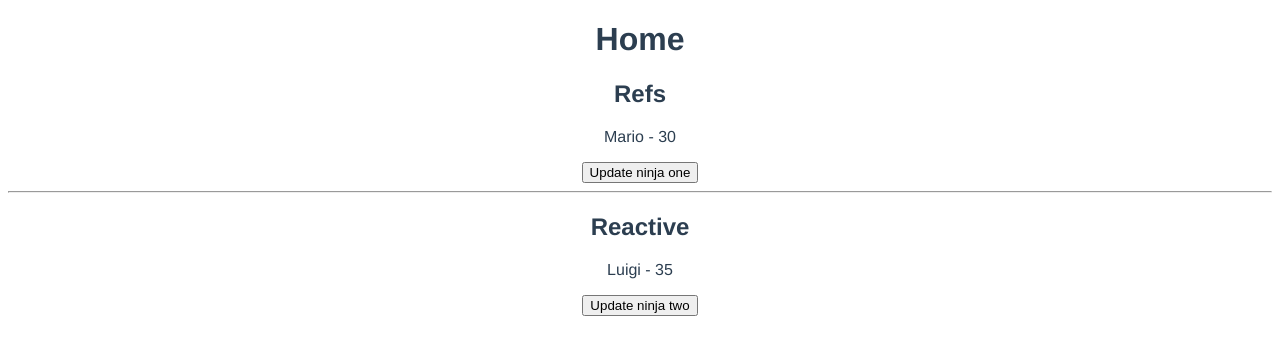
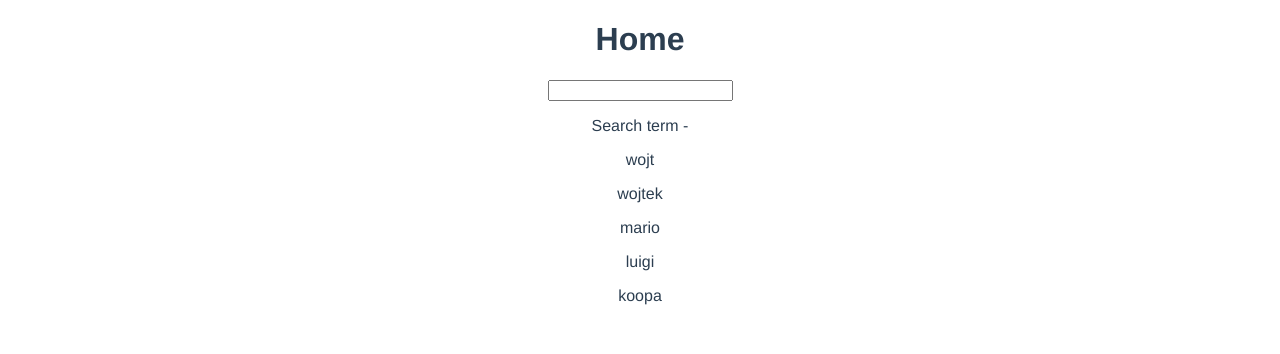
Before and after one commit to caren1/vuejs-ninja, a Vue app in the folder dojo-blog-compositionapi/: page / in a window 1280 px wide. Shown: the top 354 px of the page. Built offline with nearby package versions, Linux system fonts and the light colour scheme.

Commit message:
computed values

```diff
--- a/dojo-blog-compositionapi/src/views/Home.vue
+++ b/dojo-blog-compositionapi/src/views/Home.vue
@@ -6,20 +6,26 @@
     <button @click="age++">increase age</button>
     <input type="text" v-model="name" name="name" id="name"> -->
 
-    <h1>Home</h1>
+    <!-- <h1>Home</h1>
     <h2>Refs</h2>
     <p>{{ ninjaOne.name }} - {{ ninjaOne.age }}</p>
     <button @click="updateNinjaOne">Update ninja one</button>
     <hr />
     <h2>Reactive</h2>
     <p>{{ ninjaTwo.name }} - {{ ninjaTwo.age }}</p>
-    <button @click="updateNinjaTwo">Update ninja two</button>
+    <button @click="updateNinjaTwo">Update ninja two</button> -->
 
+    <h1>Home</h1>
+    <input type="text" name="search" id="search" v-model="search">
+    <p>Search term - {{ search }}</p>
+    <div v-for="name in matchingNames" :key="name">
+      <p>{{ name }}</p>
+    </div>
   </div>
 </template>
 
 <script>
-import { ref, reactive } from '@vue/reactivity'
+import { ref, reactive, computed } from '@vue/reactivity'
 // @ is an alias to /src
 
 export default {
@@ -45,17 +51,17 @@
       // p.value.classList.add('test')
       // p.value.textContent = 'hello from ref'
 
-      const ninjaOne = ref({ name: 'Mario', age: 30 })
-      const ninjaTwo = reactive({ name: 'Luigi', age: 35 })
+      // const ninjaOne = ref({ name: 'Mario', age: 30 })
+      // const ninjaTwo = reactive({ name: 'Luigi', age: 35 })
 
-      const updateNinjaOne = () => {
-        ninjaOne.value.age = 40;
-      }
+      // const updateNinjaOne = () => {
+      //   ninjaOne.value.age = 40;
+      // }
 
-      const updateNinjaTwo = () => {
-        // while using reactive we do not have to use the 'value' keyword, we can directly access the value we want
-        ninjaTwo.age = 45
-      }
+      // const updateNinjaTwo = () => {
+      //   // while using reactive we do not have to use the 'value' keyword, we can directly access the value we want
+      //   ninjaTwo.age = 45
+      // }
 
       // refs vs reactive?
       // with reactive we cannot use primitive values
@@ -65,7 +71,24 @@
 
       // refs will work better for external compositions
 
-      return { ninjaOne, updateNinjaOne, ninjaTwo, updateNinjaTwo }
+      // return { ninjaOne, updateNinjaOne, ninjaTwo, updateNinjaTwo }
+
+      // imported from vue
+      // idea of computed is not to return a single value, but compute value on other values
+      // ie. filtered versions of data
+      // const name = computed(() => {
+      //   return 'wojt'
+      // })
+
+      // return { name }
+      const search = ref('')
+      const names = ref(['wojt', 'wojtek', 'mario', 'luigi', 'koopa'])
+
+      const matchingNames = computed(() => {
+        return names.value.filter((name) => name.includes(search.value))
+      })
+
+      return { names, search, matchingNames }
     }
 
     // const p = ref(null);
```
